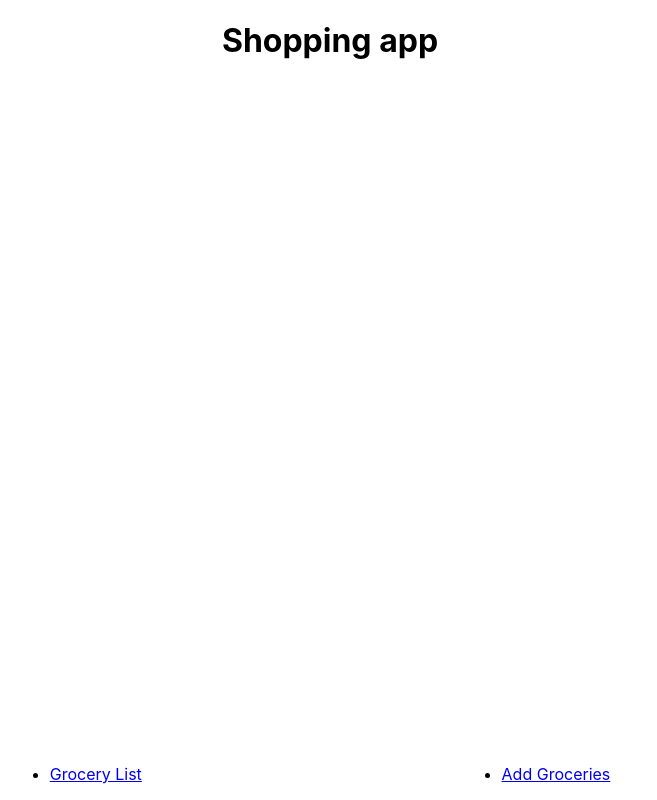
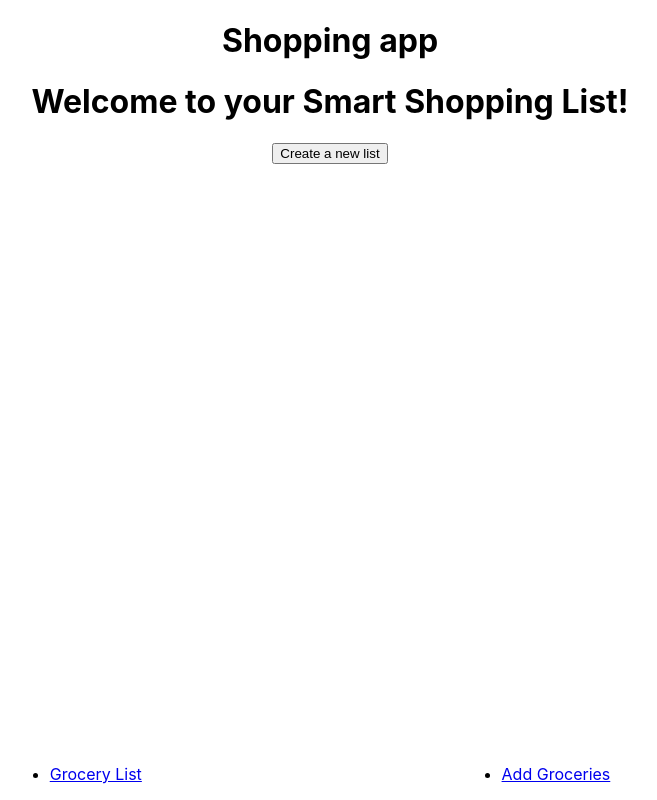
Before and after one commit to the-collab-lab/tcl-22-smart-shopping-list, a React (Create React App) app: page / in a window 1280 px wide. Shown: the whole page, without its empty margins (310-967 px from the left). Built offline with nearby package versions, Linux system fonts and the light colour scheme.

Commit message:
add welcome screen and create token button

```diff
--- a/src/App.js
+++ b/src/App.js
@@ -5,11 +5,20 @@ import {
   Switch,
   Route,
   NavLink,
+  Redirect,
 } from 'react-router-dom';
 import AddGroceries from './AddGroceries';
 import GroceryList from './GroceryList';
+import Welcome from './Welcome';
+import getToken from './lib/tokens';
 
 function App() {
+  const hasToken = localStorage.getItem('userToken');
+  const storeToken = () => {
+    const token = getToken();
+    localStorage.setItem('userToken', token);
+    window.location.replace('/list');
+  };
   return (
     <Router>
       <div className="App">
@@ -20,6 +29,13 @@ function App() {
           </Route>
           <Route path="/additems">
             <AddGroceries />
+          </Route>
+          <Route exact path="/">
+            {hasToken ? (
+              <Redirect to="/list" />
+            ) : (
+              <Welcome storeToken={storeToken} />
+            )}
           </Route>
         </Switch>
         <nav
--- /dev/null
+++ b/src/Welcome.js
@@ -0,0 +1,12 @@
+import React from 'react';
+
+const Welcome = (props) => {
+  return (
+    <div>
+      <h1>Welcome to your Smart Shopping List!</h1>
+      <button onClick={() => props.storeToken()}>Create a new list</button>
+    </div>
+  );
+};
+
+export default Welcome;
```
Also changed, not shown: 1 other file (tests, documents, lock files or other folders).
